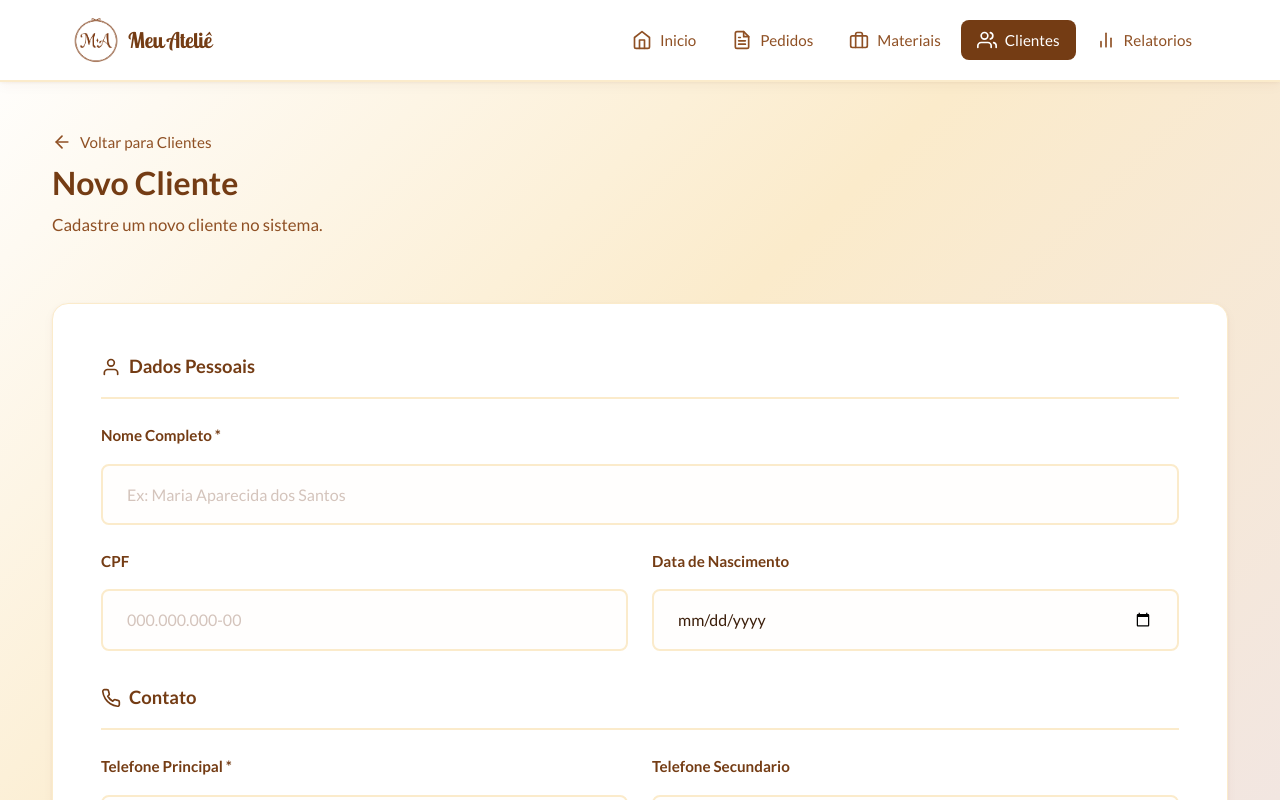
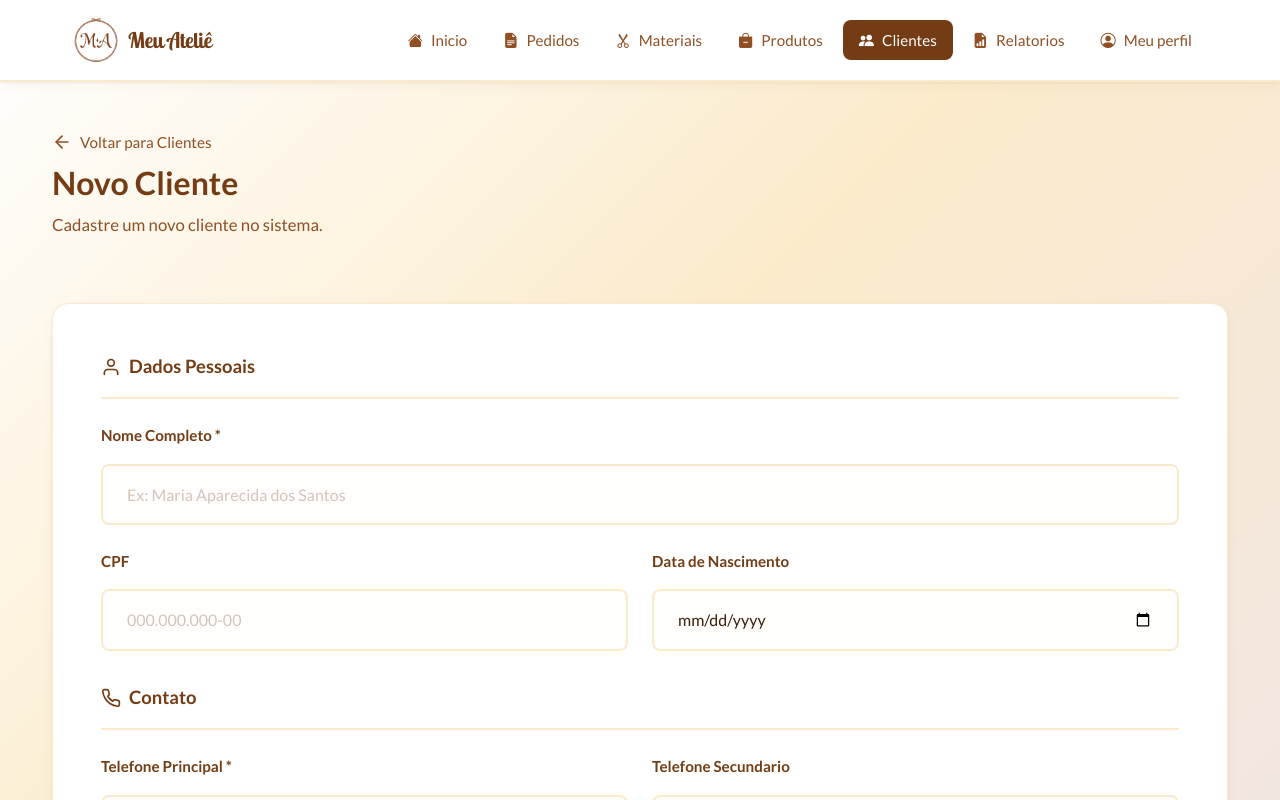
Before and after one commit to ClaraJoaquim/meu-atelie-front, an Angular app: page /clientes/cadastro-cliente in a window 1280 px wide. Shown: the top 800 px of the page. Built offline with nearby package versions, Linux system fonts and the light colour scheme.

Commit message:
style: corrigir icones do heade

```diff
--- a/src/app/shared/components/header/header.component.css
+++ b/src/app/shared/components/header/header.component.css
@@ -7,15 +7,14 @@
   z-index: 100;
 }
 
-.header-inner {
-  max-width: 1200px;
+/* .header-inner {
   margin: 0 auto;
-  padding: var(--space-md) var(--space-xl);
+  padding: var(--space-md);
   display: flex;
   align-items: center;
   justify-content: space-between;
   position: relative !important;
-}
+} */
 
 .logo {
   display: flex;
--- a/src/app/shared/components/header/header.component.html
+++ b/src/app/shared/components/header/header.component.html
@@ -12,32 +12,44 @@
       <ul class="nav-list">
         <li class="nav-item">
           <a routerLink="/home" routerLinkActive="nav-link--active" [routerLinkActiveOptions]="{exact: true}" class="nav-link">
-            <svg class="nav-icon" viewBox="0 0 24 24" fill="none" stroke="currentColor" stroke-width="2" stroke-linecap="round" stroke-linejoin="round"><path d="M3 9l9-7 9 7v11a2 2 0 0 1-2 2H5a2 2 0 0 1-2-2z"/><polyline points="9 22 9 12 15 12 15 22"/></svg>
+            <i class="bi bi-house-fill"></i>
             Inicio
           </a>
         </li>
         <li class="nav-item">
           <a routerLink="/pedidos" routerLinkActive="nav-link--active" class="nav-link">
-            <svg class="nav-icon" viewBox="0 0 24 24" fill="none" stroke="currentColor" stroke-width="2" stroke-linecap="round" stroke-linejoin="round"><path d="M14 2H6a2 2 0 0 0-2 2v16a2 2 0 0 0 2 2h12a2 2 0 0 0 2-2V8z"/><polyline points="14 2 14 8 20 8"/><line x1="16" y1="13" x2="8" y2="13"/><line x1="16" y1="17" x2="8" y2="17"/><polyline points="10 9 9 9 8 9"/></svg>
+            <i class="bi bi-file-earmark-text-fill"></i>
             Pedidos
           </a>
         </li>
         <li class="nav-item">
           <a routerLink="/materiais" routerLinkActive="nav-link--active" class="nav-link">
-            <svg class="nav-icon" viewBox="0 0 24 24" fill="none" stroke="currentColor" stroke-width="2" stroke-linecap="round" stroke-linejoin="round"><rect x="2" y="7" width="20" height="14" rx="2" ry="2"/><path d="M16 21V5a2 2 0 0 0-2-2h-4a2 2 0 0 0-2 2v16"/></svg>
+            <i class="bi bi-scissors"></i>
             Materiais
           </a>
         </li>
         <li class="nav-item">
+          <a routerLink="/produtos" routerLinkActive="nav-link--active" class="nav-link">
+            <i class="bi bi-bag-dash-fill"></i>
+            Produtos
+          </a>
+        </li>
+        <li class="nav-item">
           <a routerLink="/clientes" routerLinkActive="nav-link--active" class="nav-link">
-            <svg class="nav-icon" viewBox="0 0 24 24" fill="none" stroke="currentColor" stroke-width="2" stroke-linecap="round" stroke-linejoin="round"><path d="M17 21v-2a4 4 0 0 0-4-4H5a4 4 0 0 0-4 4v2"/><circle cx="9" cy="7" r="4"/><path d="M23 21v-2a4 4 0 0 0-3-3.87"/><path d="M16 3.13a4 4 0 0 1 0 7.75"/></svg>
+            <i class="bi bi-people-fill"></i>
             Clientes
           </a>
         </li>
         <li class="nav-item">
           <a routerLink="/relatorios" routerLinkActive="nav-link--active" class="nav-link">
-            <svg class="nav-icon" viewBox="0 0 24 24" fill="none" stroke="currentColor" stroke-width="2" stroke-linecap="round" stroke-linejoin="round"><line x1="18" y1="20" x2="18" y2="10"/><line x1="12" y1="20" x2="12" y2="4"/><line x1="6" y1="20" x2="6" y2="14"/></svg>
+            <i class="bi bi-file-earmark-bar-graph-fill"></i>
             Relatorios
+          </a>
+        </li>
+                <li class="nav-item">
+          <a routerLink="/meu-perfil" routerLinkActive="nav-link--active" class="nav-link">
+            <i class="bi bi-person-circle"></i>
+            Meu perfil
           </a>
         </li>
       </ul>
```
